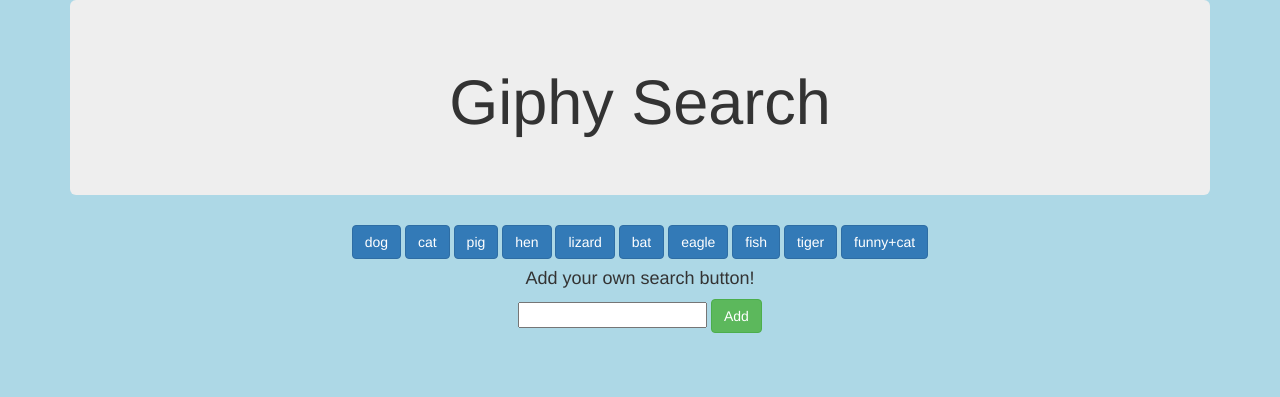
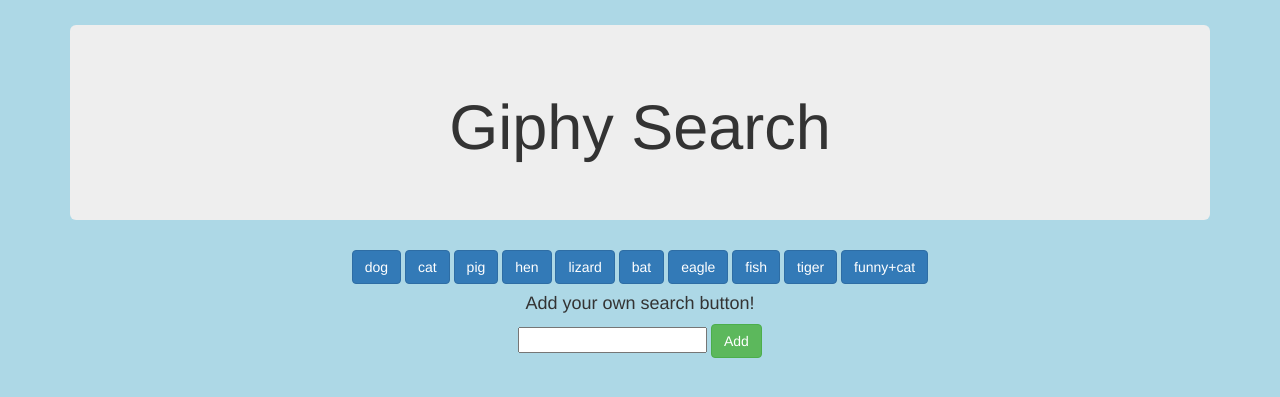
Before and after one commit to kevinhubbard/GIPHY-API-APP, a PHP site: page / in a window 1280 px wide. Shown: the top 397 px of the page. Run offline with PHP 8.4, Linux system fonts and the light colour scheme; some libraries are stand-ins or nearby versions.

Commit message:
updated css

```diff
--- a/assets/css/style.css
+++ b/assets/css/style.css
@@ -1,6 +1,11 @@
 body{
 	background: lightblue;
 }
+
+.container{
+margin-top: 25px;
+}
+
 #body{
 	text-align: center;
 }
--- a/index.html
+++ b/index.html
@@ -23,7 +23,7 @@
 	</div>
 </div>
 
-<a href=""></a>
+
 
 
 <div id='body' class="row">
```
